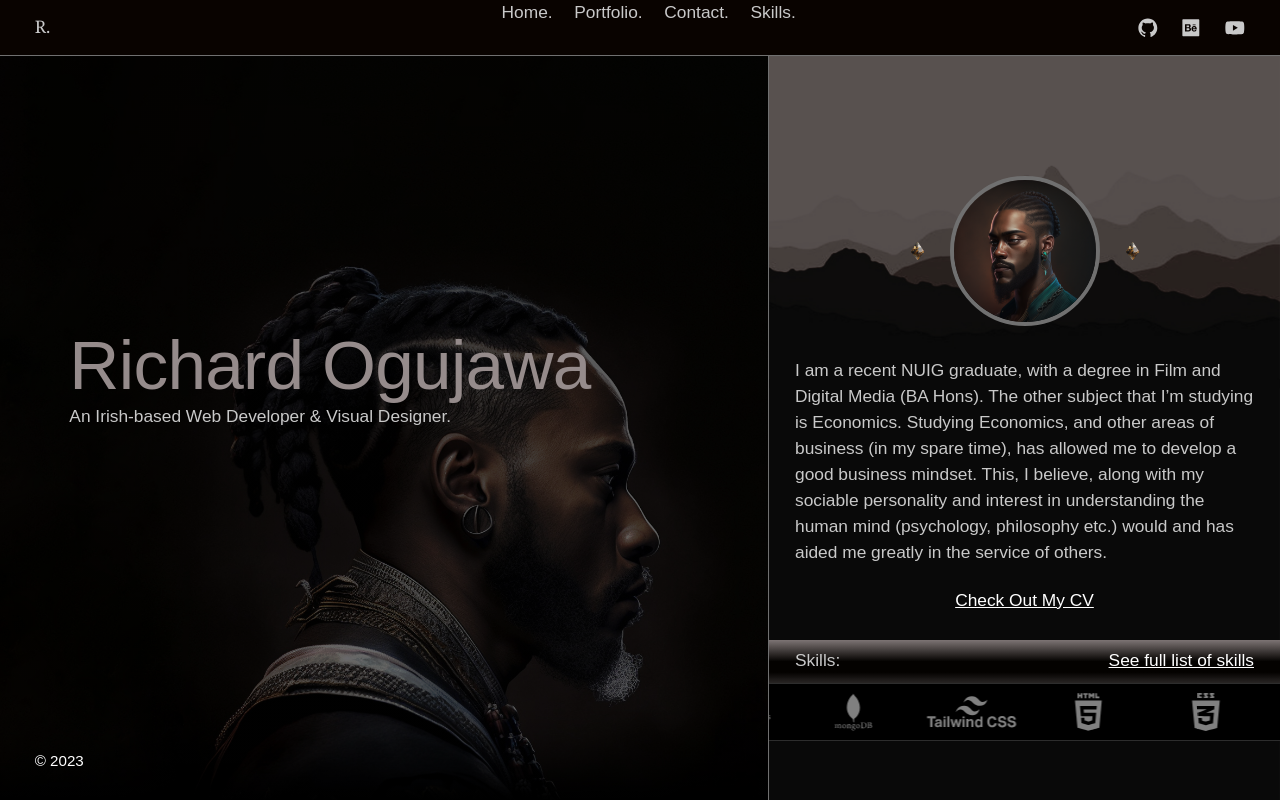
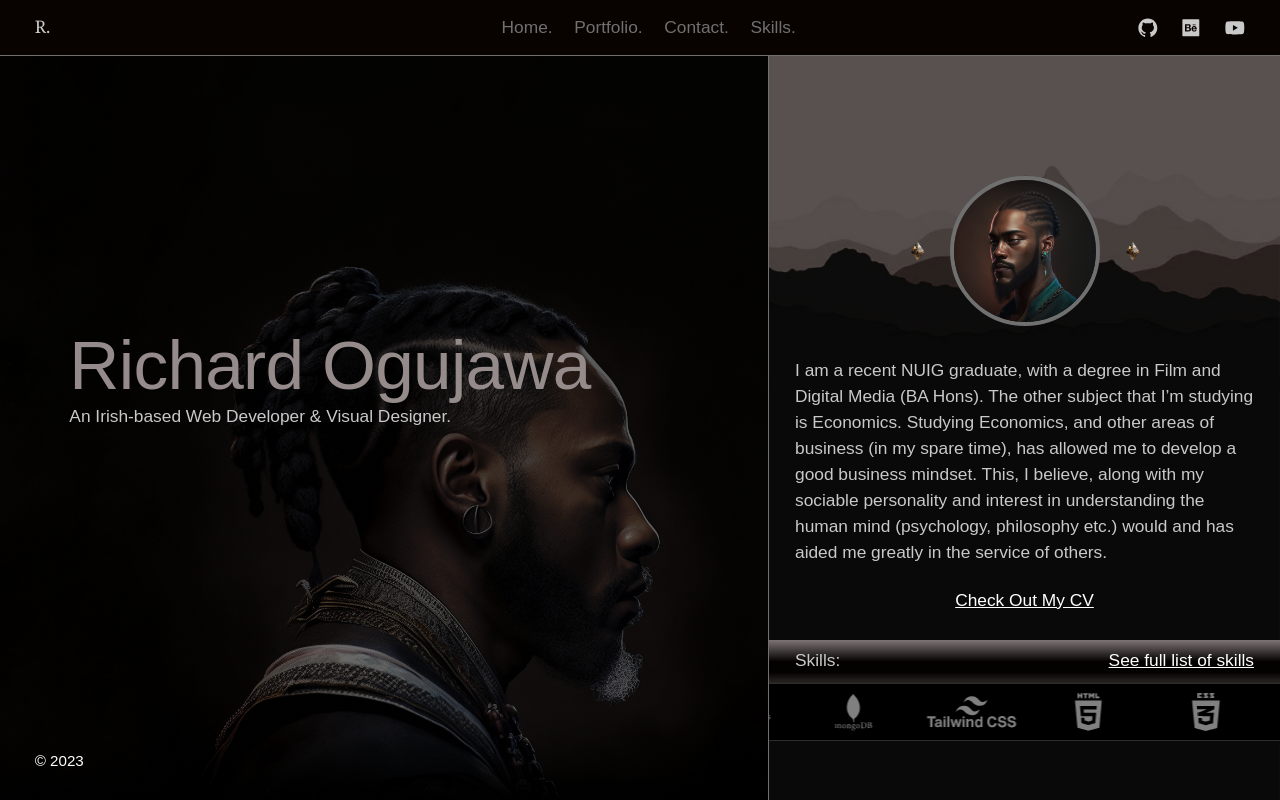
Before and after one commit to RichardOgujawa/richard-ogujawa, a Next.js app: page / in a window 1280 px wide. Built offline with nearby package versions, Linux system fonts and the light colour scheme; a web font is replaced by a local one.

Commit message:
fixed mobile nav styling issue

```diff
--- a/styles/globals.css
+++ b/styles/globals.css
@@ -131,7 +131,7 @@
 
     /*Navigation*/
     /*--Menu Items without Underline*/
-    .menuItem > li
+    .menuItem,
     .menuItemsWUnderline>li,
     .menuItemsWUnderlineLeft>li {
         position: relative;
```
